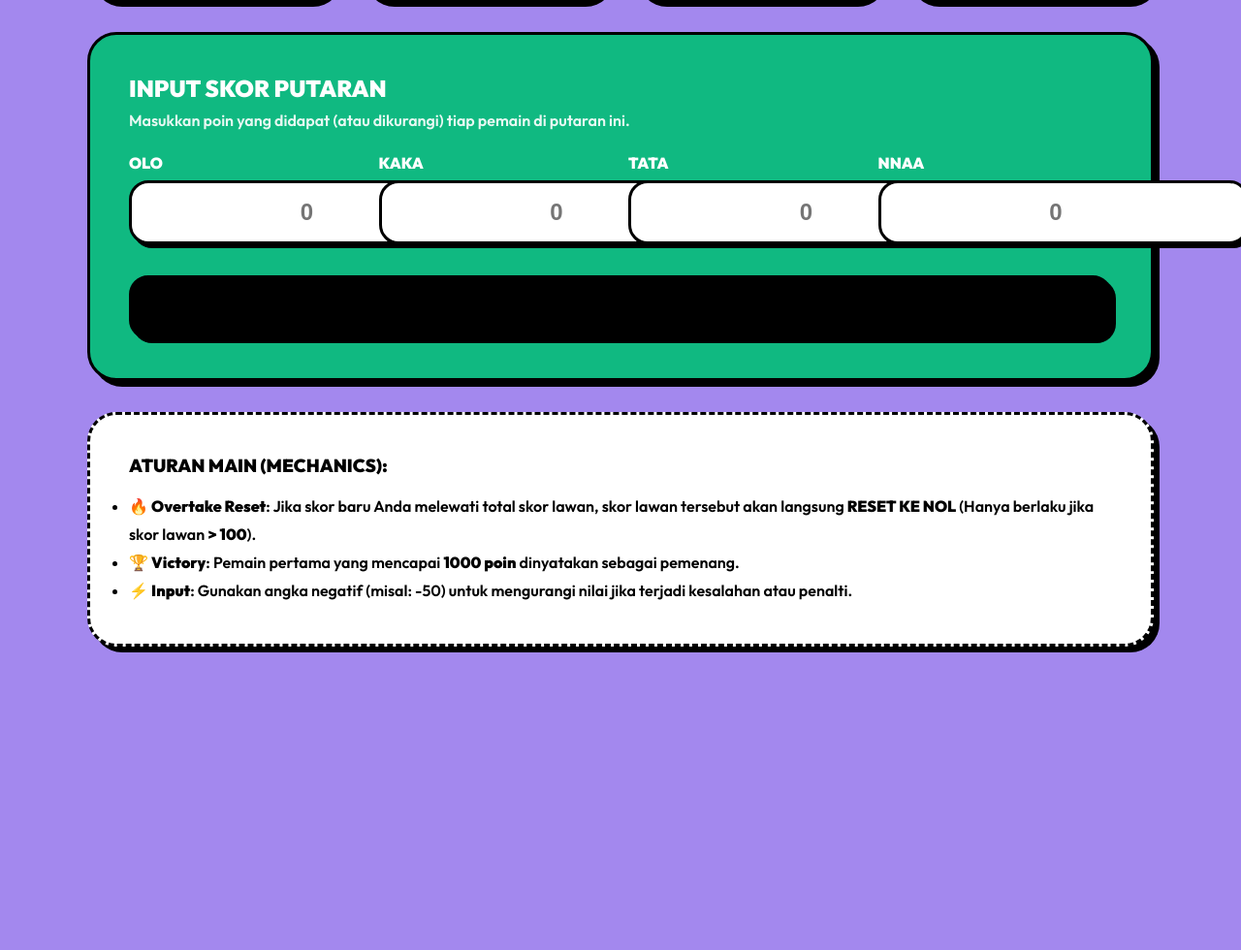
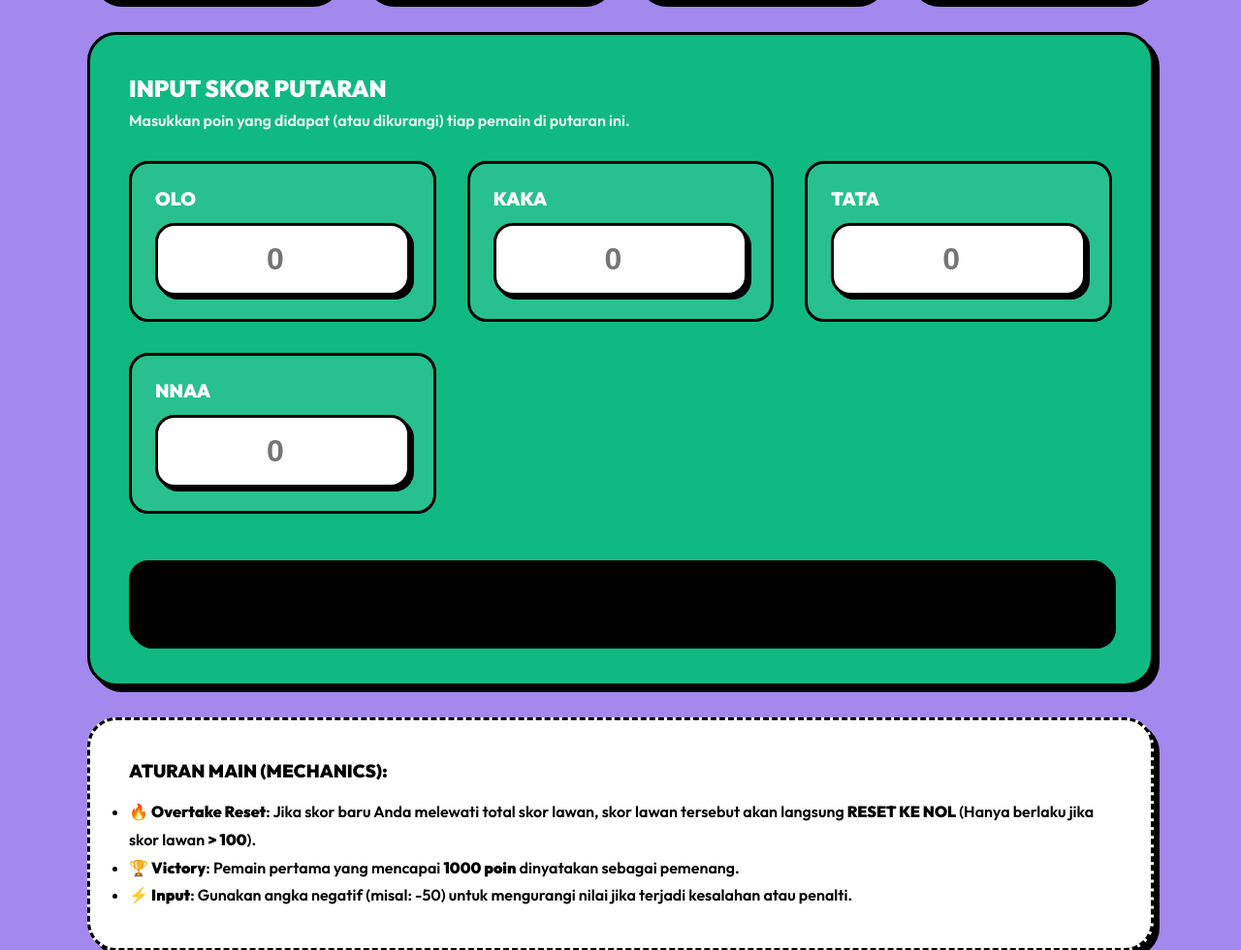
Before and after one commit to ilhamtaufiq/spm-am, a FastAPI app: page /remi/2 in a window 1280 px wide. Shown: the part 351-1331 px from the top of the page at 97% size. Before the commit the page ends 1024 px from the top, so only its background shows below. Run offline with FastAPI, Linux system fonts and the light colour scheme; the visitor is signed in with stand-in values (Sample User, id 1).

Commit message:
UI Fix: Polished Remi round input layout to prevent overlapping

```diff
--- a/templates/remi_game.html
+++ b/templates/remi_game.html
@@ -25,9 +25,15 @@
         }
         .round-form-grid {
             display: grid;
-            grid-template-columns: repeat(auto-fit, minmax(180px, 1fr));
-            gap: 1rem;
-            margin-top: 1.5rem;
+            grid-template-columns: repeat(auto-fit, minmax(240px, 1fr));
+            gap: 2rem;
+            margin-top: 2rem;
+        }
+        .round-input-group {
+            background: rgba(255, 255, 255, 0.1);
+            padding: 1.5rem;
+            border: 3px solid #000;
+            border-radius: 20px;
         }
     </style>
 </head>
@@ -64,13 +70,13 @@
             <form action="/remi/{{ game.id }}/round" method="post">
                 <div class="round-form-grid">
                     {% for player in players %}
-                    <div class="form-group">
-                        <label style="color: white; font-weight: 900; display: block; margin-bottom: 0.5rem; text-transform: uppercase;">{{ player.name }}</label>
-                        <input type="number" name="p_{{ player.id }}" placeholder="0" class="form-input" style="background: white; text-align: center; font-weight: 900; font-size: 1.5rem;">
+                    <div class="round-input-group">
+                        <label style="color: white; font-weight: 900; display: block; margin-bottom: 0.8rem; text-transform: uppercase; font-size: 1.2rem;">{{ player.name }}</label>
+                        <input type="number" name="p_{{ player.id }}" placeholder="0" class="form-input" style="background: white; text-align: center; font-weight: 900; font-size: 2rem; width: 100%;">
                     </div>
                     {% endfor %}
                 </div>
-                <button type="submit" class="btn btn-primary" style="margin-top: 2rem; width: 100%; font-size: 1.5rem; background: black;">SIMPAN PUTARAN SEKARANG</button>
+                <button type="submit" class="btn btn-primary" style="margin-top: 3rem; width: 100%; font-size: 1.8rem; background: black; padding: 1.5rem;">SIMPAN PUTARAN SEKARANG</button>
             </form>
         </div>
         {% endif %}
```
Also changed, not shown: spm_am.db.
